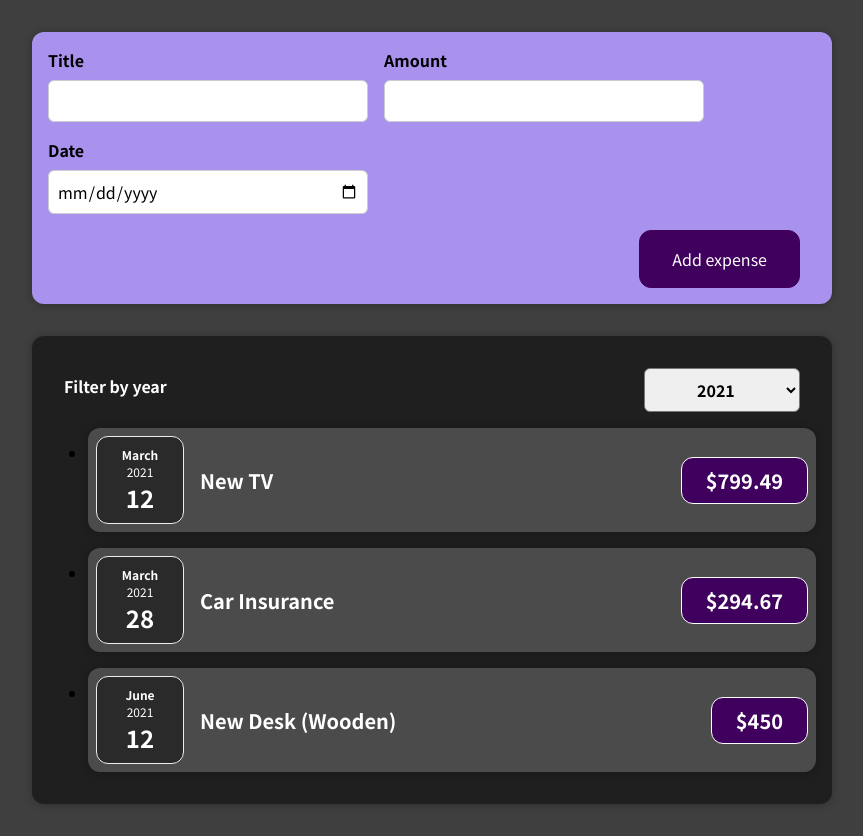
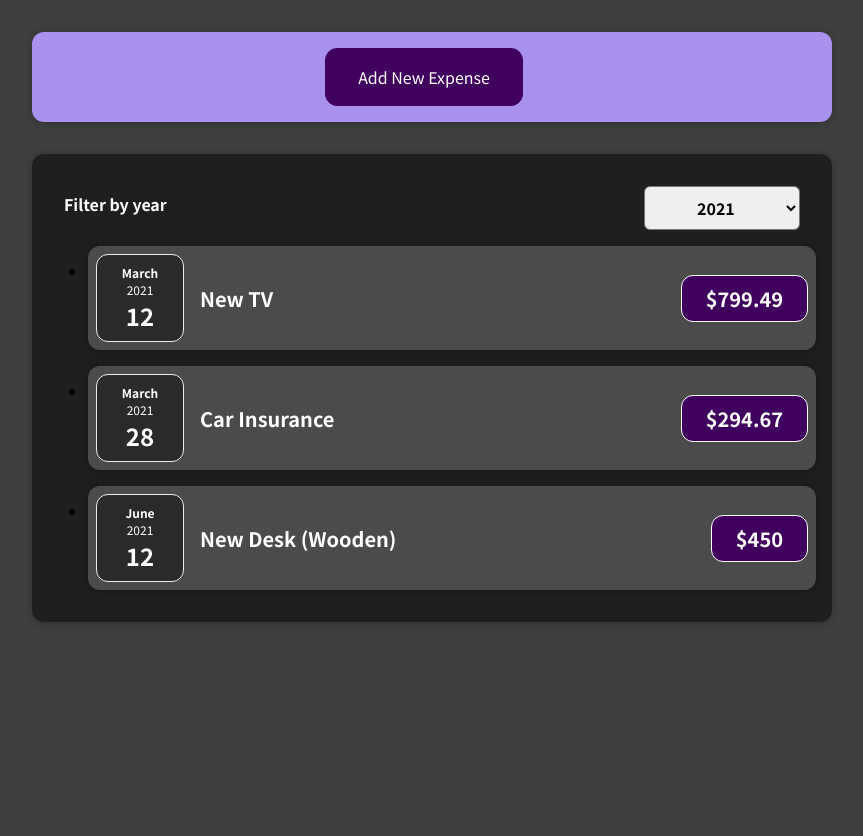
Before and after one commit to dawidlehai/react-expenses-tracker, a React (Create React App) app: page / in a window 1280 px wide. Shown: the whole page, without its empty margins (208-1071 px from the left). After the commit the page ends 800 px from the top, so only its background shows below. Built offline with nearby package versions, Linux system fonts and the light colour scheme.

Commit message:
Showing and hiding form inputs if edited

```diff
--- a/src/components/NewExpense/ExpenseForm.js
+++ b/src/components/NewExpense/ExpenseForm.js
@@ -65,6 +65,9 @@
         </div>
       </div>
       <div className="new-expense__actions">
+        <button type="button" onClick={props.onCancel}>
+          Cancel
+        </button>
         <button type="submit">Add expense</button>
       </div>
     </form>
--- a/src/components/NewExpense/NewExpense.js
+++ b/src/components/NewExpense/NewExpense.js
@@ -1,7 +1,10 @@
+import { useState } from "react";
 import ExpenseForm from "./ExpenseForm";
 import "./NewExpense.css";
 
 const NewExpense = (props) => {
+  const [isEditing, setIsEditing] = useState(false);
+
   const saveExpenseDataHandler = (enteredExpenseData) => {
     const expenseData = {
       ...enteredExpenseData,
@@ -9,11 +12,26 @@
     };
 
     props.onAddExpense(expenseData);
+
+    setIsEditing(false);
   };
+
+  const startEditingHandler = () => setIsEditing(true);
+  const stopEditingHandler = () => setIsEditing(false);
 
   return (
     <div className="new-expense">
-      <ExpenseForm onSaveExpenseData={saveExpenseDataHandler} />
+      {!isEditing && (
+        <button type="button" onClick={startEditingHandler}>
+          Add New Expense
+        </button>
+      )}
+      {isEditing && (
+        <ExpenseForm
+          onSaveExpenseData={saveExpenseDataHandler}
+          onCancel={stopEditingHandler}
+        />
+      )}
     </div>
   );
 };
```
